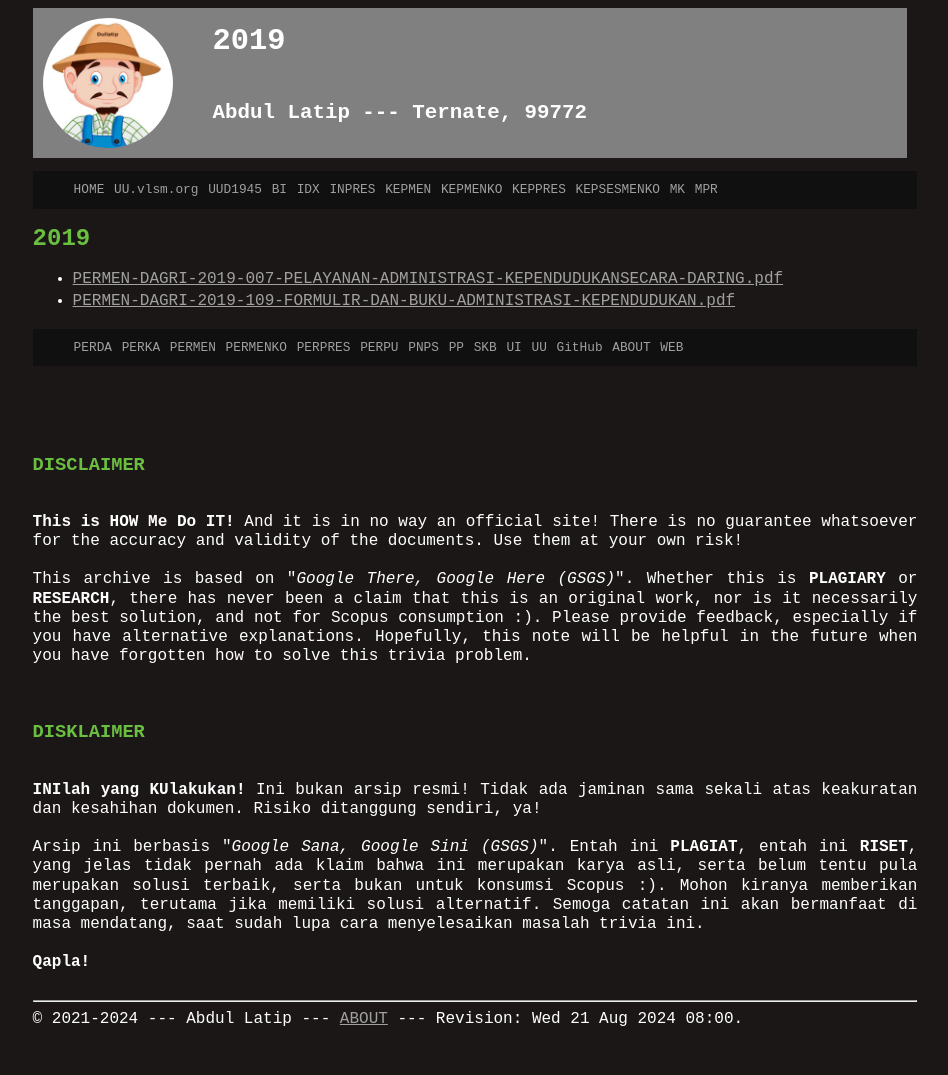
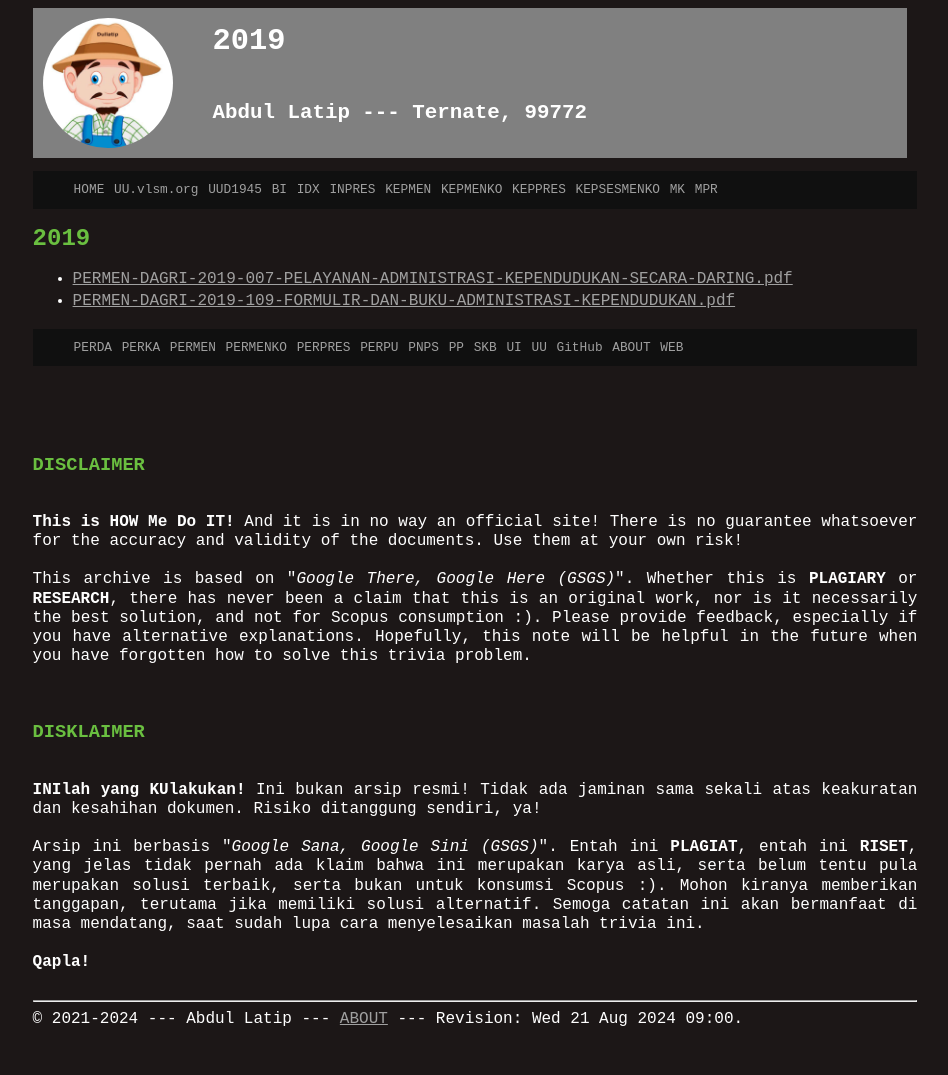
Before and after one commit to UUPPRI/2019, a Jekyll site: the page built from PERMEN/DAGRI/index.md, in a window 1280 px wide. Shown: the whole page, without its empty margins (165-1113 px from the left). Built offline with Jekyll 4.4.1, drawn with Linux system fonts in a browser that asks for light colours; our own code applies the rules of GitHub Pages for plain Markdown files.

Commit message:
modified:   PERMEN/DAGRI/index.md

```diff
--- a/PERMEN/DAGRI/index.md
+++ b/PERMEN/DAGRI/index.md
@@ -2,5 +2,5 @@
 layout: "layout"
 ---
 # 2019
-* [PERMEN-DAGRI-2019-007-PELAYANAN-ADMINISTRASI-KEPENDUDUKANSECARA-DARING.pdf](PERMEN-DAGRI-2019-007-PELAYANAN-ADMINISTRASI-KEPENDUDUKANSECARA-DARING.pdf)
+* [PERMEN-DAGRI-2019-007-PELAYANAN-ADMINISTRASI-KEPENDUDUKAN-SECARA-DARING.pdf](PERMEN-DAGRI-2019-007-PELAYANAN-ADMINISTRASI-KEPENDUDUKAN-SECARA-DARING.pdf)
 * [PERMEN-DAGRI-2019-109-FORMULIR-DAN-BUKU-ADMINISTRASI-KEPENDUDUKAN.pdf](PERMEN-DAGRI-2019-109-FORMULIR-DAN-BUKU-ADMINISTRASI-KEPENDUDUKAN.pdf)
--- a/_config.yml
+++ b/_config.yml
@@ -1,5 +1,5 @@
 title:       "Himpunan Peraturan NKRI 2019"
-version:     "Wed 21 Aug 2024 08:00"
+version:     "Wed 21 Aug 2024 09:00"
 copyright:   "2021-2024"
 description: Himpunan Peraturan NKRI 2019.
       This site is managed by VauLSMorg (vlsm.org) since 2021.
```
Also changed, not shown: 00-README-ls-alR.md (+2 -1 lines), 2 other files.
